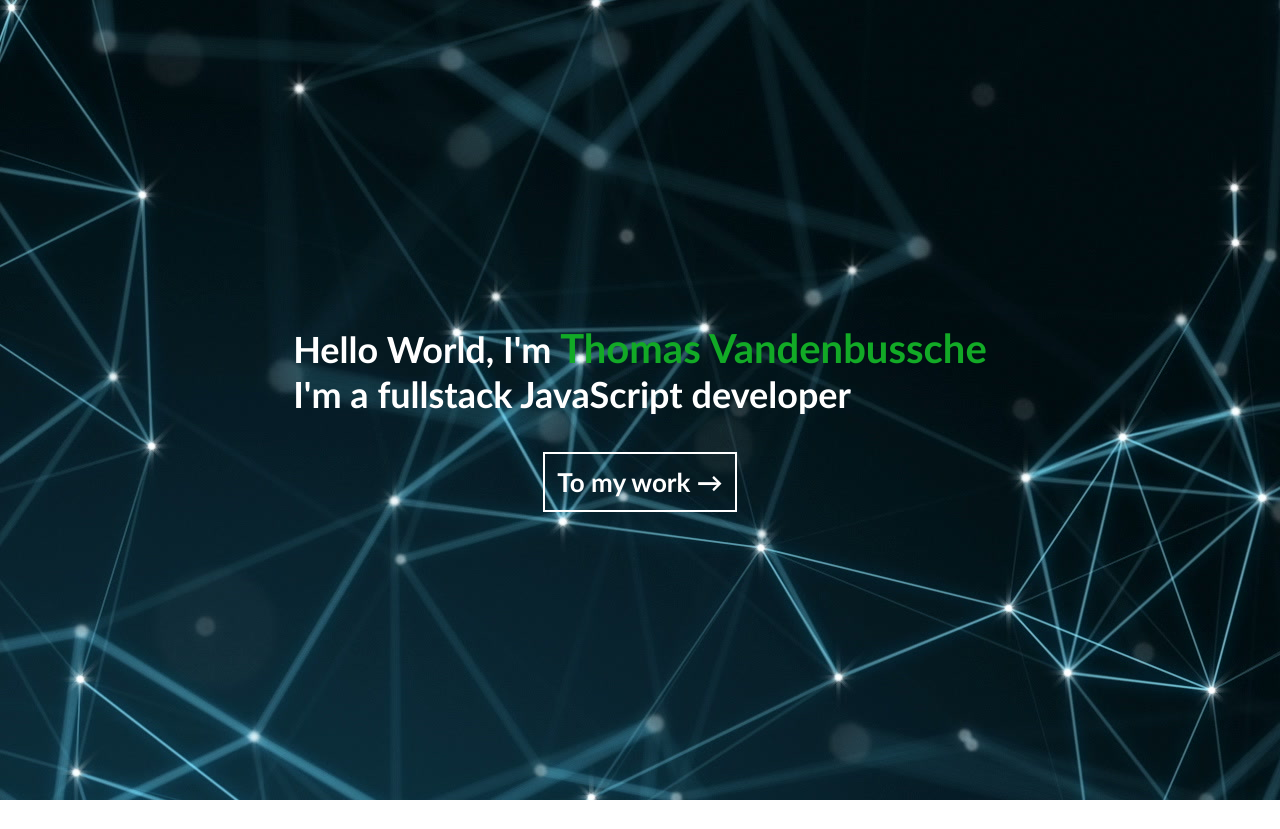
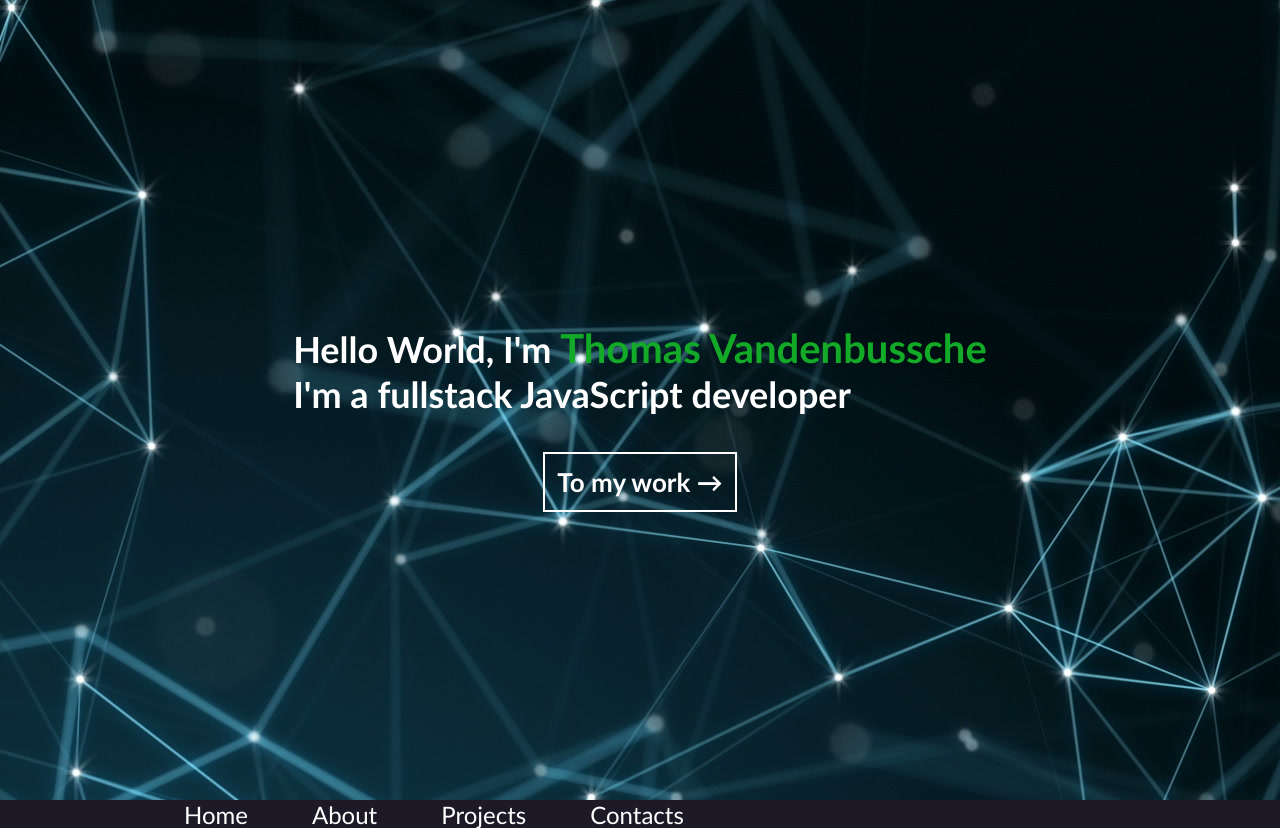
Before and after one commit to Vandethom/vue-portfolio, a Vue app: page / in a window 1280 px wide. Before the commit the page ends 800 px from the top, so only its background shows below. Built offline with nearby package versions, Linux system fonts and the light colour scheme.

Commit message:
navbar ok ; about in progress

```diff
--- a/src/App.vue
+++ b/src/App.vue
@@ -1,14 +1,19 @@
 <template>
-  <Banner />
+  <div>
+    <Banner />
+    <Navbar />
+  </div>
 </template>
 
 <script>
-import Banner from './components/Banner.vue'
+import Banner from './components/Banner'
+import Navbar from './components/Navbar'
 
 export default {
   name: 'App',
   components: {
-    Banner
+    Banner,
+    Navbar
   }
 }
 </script>
@@ -17,5 +22,6 @@ export default {
 body {
   font-family: 'Gill Sans', 'Gill Sans MT', Calibri, 'Trebuchet MS', sans-serif;
   margin: 0;
+  scroll-behavior: smooth;
 }
 </style>
--- a/src/components/Banner.vue
+++ b/src/components/Banner.vue
@@ -1,10 +1,10 @@
 <template>
-    <div class="mainContainer">
+    <div id="Home" class="mainContainer">
         <p class="mainTitle">
             Hello World, I'm <span class="myName">Thomas Vandenbussche</span><br>
             I'm a fullstack JavaScript developer
         </p>
-        <a class="toMyWorkButton" href="#navbar">To my work →</a>
+        <a class="toMyWorkButton" href="#Navbar">To my work →</a>
     </div>
 </template>
 
@@ -17,6 +17,7 @@
 
 <style scoped>
     .mainContainer {
+        margin-bottom: 0;
         display: flex;
         flex-direction: column;
         background-image: url('../assets/background.png');
--- a/src/components/Navbar.vue
+++ b/src/components/Navbar.vue
@@ -0,0 +1,44 @@
+<template>
+    <nav id="Navbar" class="navbar">
+        <ul class="navLinks">
+            <li><a href="#Home">Home</a></li>
+            <li><a href="#About">About</a></li>
+            <li><a href="#Projects">Projects</a></li>
+            <li><a href="#Contacts">Contacts</a></li>
+        </ul>
+    </nav>
+</template>
+
+<script>
+    export default {
+
+    }
+</script>
+
+<style scoped>
+    .navbar {
+        position: sticky;
+        top: 0;
+        background: #1d1927;
+        color: white;
+        width: 100%;
+        height: 3.5vh;
+    }
+
+    .navLinks {
+        margin-top: 0;
+        display: flex;
+        list-style: none;
+        margin-left: 18vh;
+    }
+
+    li {
+        margin-right: 8vh;
+        font-size: 24px;
+    }
+
+    a {
+        text-decoration: none;
+        color: white;
+    }
+</style>
```
